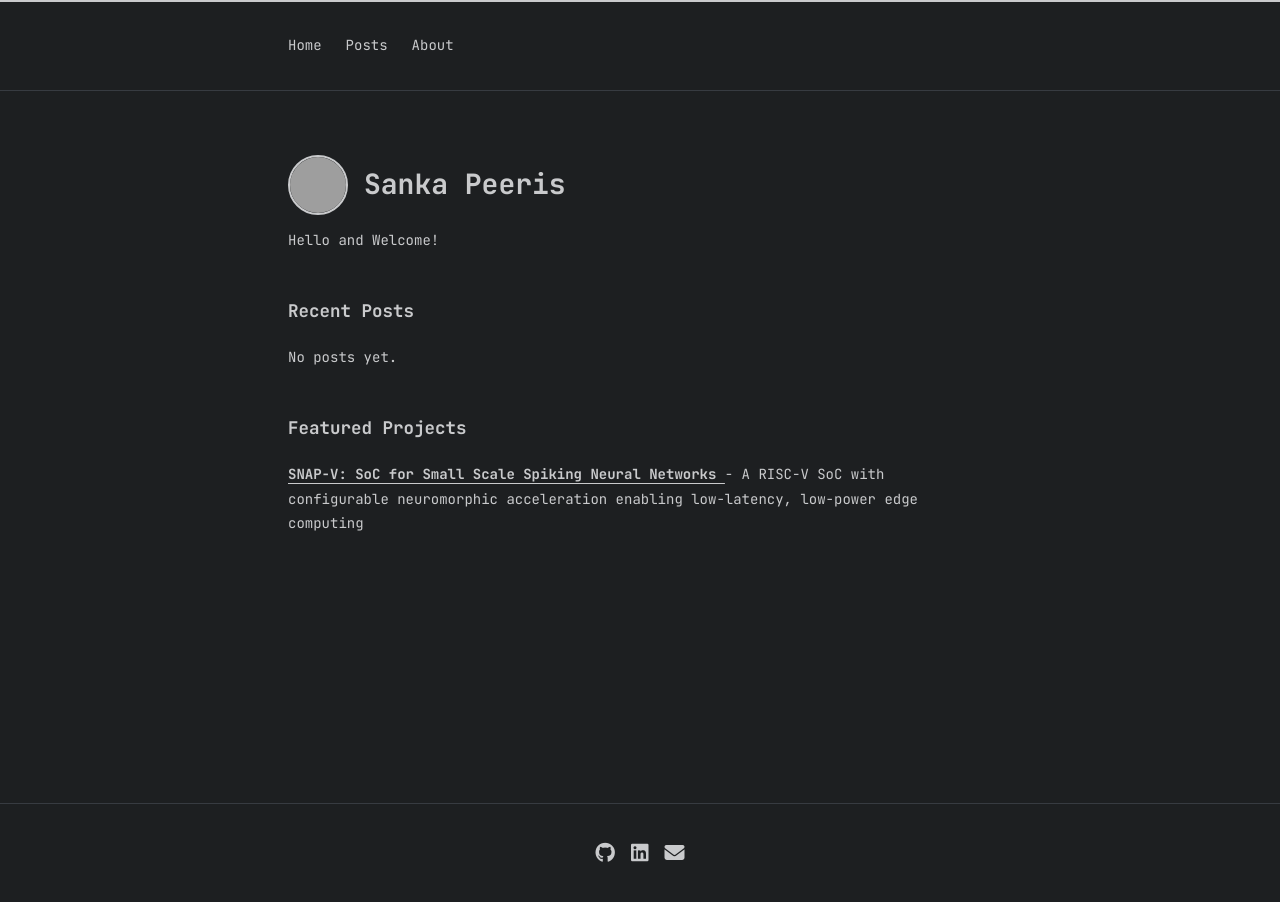
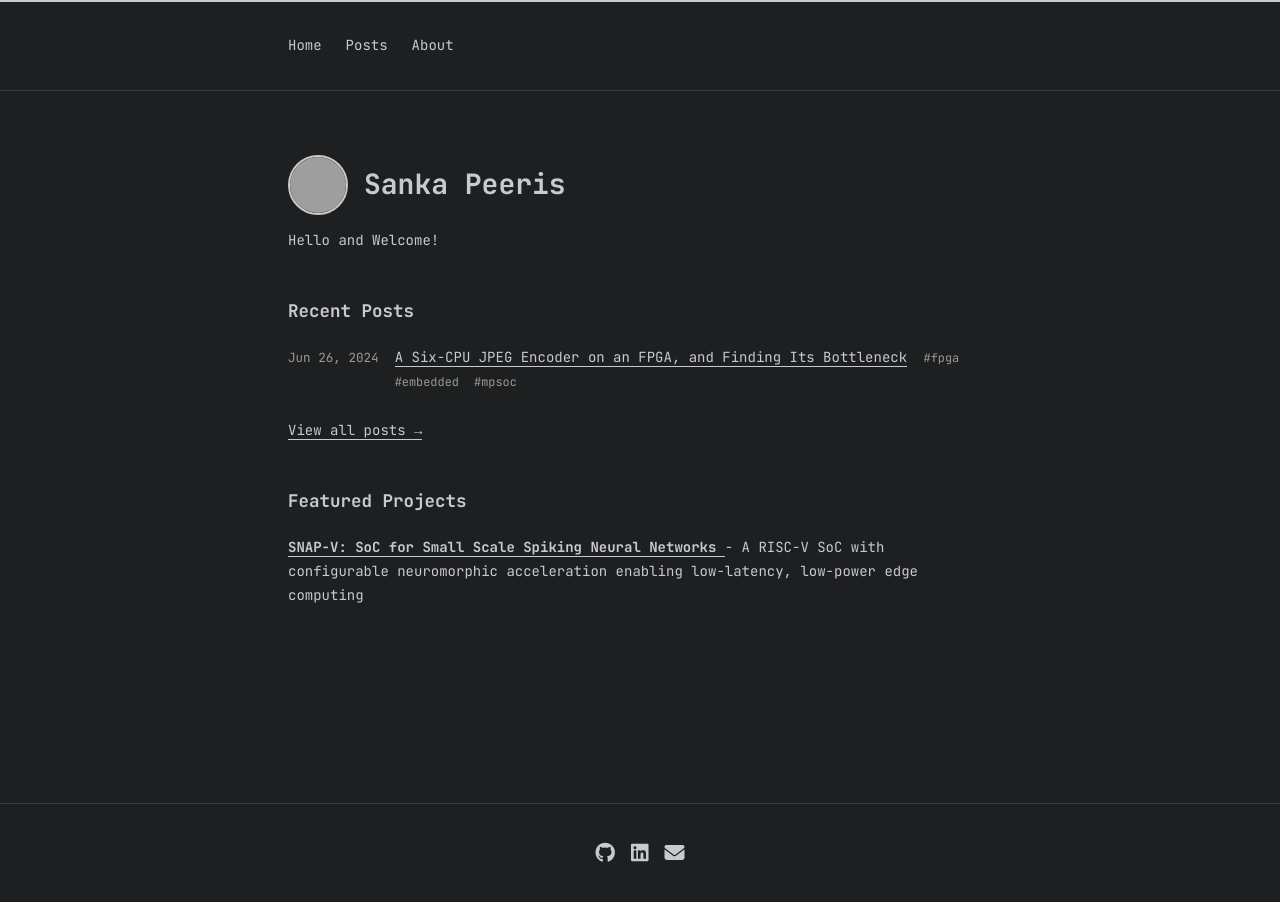
Before and after one commit to sanka-p/sanka-p.github.io, a Jekyll site: the page built from index.html, in a window 1280 px wide. Built offline with Jekyll 4.4.1, drawn with Linux system fonts in a browser that asks for light colours; the list of posts is cut into pages by our own code; part of the change alters nothing that is shown; grey boxes are pictures that could not be loaded.

Commit message:
Add CO503 pipelined JPEG encoder MPSoC post
Adds a write-up of the CO503 lab: a six-stage JPEG encoder pipeline on
Nios II CPUs, bottleneck analysis via FIFO stall counts, and a DCT
hardware accelerator. Also adds table and image caption styling for posts.

````diff
--- /dev/null
+++ b/_posts/2024-06-26-pipelined-jpeg-encoder-mpsoc.md
@@ -0,0 +1,230 @@
+---
+layout: post
+title: "A Six-CPU JPEG Encoder on an FPGA, and Finding Its Bottleneck"
+date: 2024-06-26
+tags: [fpga, embedded, mpsoc, hardware-acceleration, nios-ii, verilog]
+---
+
+This was one of the labs for CO503 (Advanced Embedded Systems) during my undergrad in the Department of Computer Engineering at the University of Peradeniya. My lab partner and I took a software JPEG encoder and split it across a multiprocessor system-on-chip (MPSoC) on an Intel (Altera) Cyclone IV E FPGA (EP4CE115). Each stage of the encoder got its own Nios II soft-core CPU, and the stages passed data to each other through hardware FIFOs.
+
+Getting it to produce a valid JPEG was the easy part. Most of the work went into measuring the pipeline, finding the slowest stage, and making it faster. Our first idea for that didn't work.
+
+## The pipeline
+
+JPEG encoding splits naturally into stages, so we gave each stage its own processor:
+
+| Stage | Job |
+|---|---|
+| 1 | Read the raw YUV image from storage and split it into 8×8 macroblocks |
+| 2 | Level shift (subtract 128 from every sample) |
+| 3 | 2D Discrete Cosine Transform (DCT) |
+| 4 | Quantization and zig-zag reordering |
+| 5 | Huffman encoding |
+| 6 | Write the JPEG file |
+
+![Pipelined JPEG MPSoC block diagram](/assets/images/posts/jpeg-mpsoc/pipeline.jpg)
+*The baseline MPSoC. Each stage is a Nios II CPU, connected to its neighbours by FIFOs. Stage 1 also has direct channels to stages 4, 5 and 6, which it uses to send metadata such as the block count, quality factor and image dimensions.*
+
+Each stage was a small self-contained subsystem: a Nios II CPU, its own memory, a JTAG UART for logging, a system timer and a high-precision timer for measurements.
+
+![Component configuration of a single stage](/assets/images/posts/jpeg-mpsoc/stage-config.jpg)
+*The building block repeated for each stage.*
+
+Memory was tight. Stage 1 has to hold the whole raw image, so it got the off-chip SDRAM. Every other stage ran from on-chip memory. To make the binaries fit, stages 2–5 were built against the reduced ("small") C library:
+
+| Stage | On-chip memory (KB) |
+|---|---|
+| 2 | 12 |
+| 3 | 17.8 |
+| 4 | 12 |
+| 5 | 32 |
+| 6 | 100 |
+
+## Measuring a pipeline
+
+In a pipeline, a stage's work time doesn't tell you much by itself. What matters is how long each stage spends waiting. Every stage runs the same loop: read a block from the incoming FIFO, process it, and write it to the outgoing FIFO. So for every block we recorded three things:
+
+- **Read stalls**: how many times the stage tried to read and found the incoming FIFO empty. This means it was waiting on the stage before it.
+- **Write stalls**: how many times the stage tried to write and found the outgoing FIFO full. This means it was waiting on the stage after it.
+- **Block process time**: wall-clock time for read, process and write, *including* the stalls.
+
+The instrumentation was just counters wrapped around the FIFO polling loops, plus timestamps from the high-precision timer:
+
+```c
+// Wait until data is available from the incoming FIFO
+while (!altera_avalon_fifo_read_level(IN_CSR_BASE)) {
+    read_stall_count++;
+}
+data = altera_avalon_fifo_read_fifo(R_BASE, IN_CSR_BASE);
+
+// ... process the block ...
+
+// Keep trying to write until the outgoing FIFO accepts it
+while (altera_avalon_fifo_write_fifo(W_BASE, OUT_CSR_BASE, data)
+       != ALTERA_AVALON_FIFO_OK) {
+    write_stall_count++;
+}
+```
+
+```c
+while (1) {
+    read_stall_count = 0;
+    write_stall_count = 0;
+    time_start = alt_timestamp();
+
+    process_block();
+
+    time_end = alt_timestamp();
+    // Elapsed time in microseconds
+    result = ((long double)(time_end - time_start)) /
+             ((unsigned long long)alt_timestamp_freq() / 1000000);
+}
+```
+
+Each CPU printed its numbers over JTAG UART. We pulled the logs into a Jupyter notebook to plot them.
+
+## Baseline results
+
+The pipeline worked, and this image came out the other end:
+
+![Output JPEG image](/assets/images/posts/jpeg-mpsoc/output.jpg)
+*The encoded output.*
+
+These were the per-block numbers:
+
+| Stage | Avg. block time (ms) | Avg. read stalls | Avg. write stalls |
+|---|---|---|---|
+| 1 | 47.15 | – | 12,957 |
+| 2 | 24.70 | 417,873 | 11,073,667 |
+| 3 | 28.47 | 28,656 | 18,843 |
+| 4 | 27.64 | 33,759 | 13,389 |
+| 5 | 25.70 | 49,860 | 5,032 |
+
+The one-off costs were much bigger than any of these: reading the input file in stage 1 took **17.6 s**, setting up the quantization tables in stage 4 took **1.07 s**, and writing the output file in stage 6 took **29.7 s**. File I/O was painfully slow. We couldn't do much about that, so we focused on throughput per block.
+
+### Stage 3 is the bottleneck, and stage 2 shows it
+
+Stage 2 only subtracts 128 from each sample, yet its block time (24.70 ms) is close to stage 3's (28.47 ms). That's because block time includes stalls. A fast stage sitting in front of a slow one spends most of its time unable to hand off its output. In a pipeline, every stage ends up running at the speed of the slowest one.
+
+Stage 2's stall counts show this clearly. Its write stalls grow steadily with every block, because stage 3 keeps falling further behind:
+
+![Read/write stall count of stage 2](/assets/images/posts/jpeg-mpsoc/stage2-stalls-baseline.png)
+*Cumulative stall counts for stage 2. The write stalls (orange) keep climbing, so stage 2 is mostly waiting for stage 3.*
+
+So the target was the DCT stage.
+
+## Quick win: a data cache for stage 1
+
+First we added a 32 KB data cache to the stage 1 CPU, which reads from slow off-chip SDRAM. Its block time dropped from **47.15 ms to 31.3 ms**. Its write stalls also rose from 12,957 to 38,780. That fits the theory: stage 1 now produced data faster than the rest of the pipeline could take it.
+
+## Attempt 1: more CPUs (didn't work)
+
+Our first idea for the DCT stage was to throw more cores at it. We built three parallel stage 2 → stage 3 lanes and had stage 1 spread the blocks across them. Stage 4 merged the three lanes back into one stream.
+
+![MPSoC with three parallel lanes for stages 2 and 3](/assets/images/posts/jpeg-mpsoc/pipeline-superscalar.jpg)
+*The superscalar variant: three level-shift CPUs and three DCT CPUs running in parallel.*
+
+| Stage | CPU | Avg. block time (ms) | Avg. read stalls | Avg. write stalls |
+|---|---|---|---|---|
+| 1 | | 52.13 | – | 47,788 |
+| 2 | 1 | 25.33 | 6,657,956 | 6,697,537 |
+| 2 | 2 | 23.99 | 9,654,687 | 5,605,050 |
+| 2 | 3 | 30.24 | 9,848,377 | 7,243,273 |
+| 3 | 1 | 30.72 | 41,440 | 18,177 |
+| 3 | 2 | 37.16 | 45,490 | 22,199 |
+| 3 | 3 | 31.34 | 34,469 | 20,702 |
+| 4 | | 28.40 | 42,862 | 14,431 |
+| 5 | | 32.16 | 69,125 | 4,710 |
+
+![Stall counts for the three stage 2 CPUs](/assets/images/posts/jpeg-mpsoc/stage2-stalls-superscalar.png)
+*Stall counts for stage 2 CPUs 1–3 (left to right). Read and write stalls now grow together.*
+
+Nothing got meaningfully faster, and most stages got slightly *slower*. The stage 2 CPUs now spent as much time waiting for input as waiting to write output, so the extra lanes were starved as well as blocked. Each DCT CPU still took about as long per block as before. A soft-core computing a 2D DCT in software is just slow, and three slow cores fed by one stage 1 and merged into one stage 4 didn't add up to a fast stage.
+
+## Attempt 2: a DCT hardware accelerator
+
+So we took the DCT out of software. We wrote a Verilog accelerator and attached it to the stage 3 Nios II as a **custom instruction**. The opcode extension `n` selects the operation: `n` = 0–63 writes pixel `n` into the accelerator, and `n` = 64–127 reads back DCT coefficient `n − 64`.
+
+![Current DCT accelerator architecture](/assets/images/posts/jpeg-mpsoc/dct-accelerator-current.jpg)
+*The accelerator: eight row-DCT units feed eight column-DCT units, all purely combinational.*
+
+A 2D DCT can be split into two passes of 1D DCTs: one over each row, then one over each column. The accelerator does exactly that, with 16 instances of a 1D DCT unit wired back to back. Each unit uses the usual even/odd butterfly decomposition with fixed-point cosine constants scaled by 2¹⁰ (for example, `1420 ≈ cos(π/16)·√2·1024`). This is a lightly condensed version of the unit:
+
+```verilog
+module DCT_Accelerator_Component #(
+    parameter signed [15:0] s1 = 16'sd0,   // shift for the DC/even terms
+    parameter signed [15:0] s2 = 16'sd0    // shift for the multiplied terms
+)( input  signed [15:0] x0, x1, x2, x3, x4, x5, x6, x7,
+   output signed [15:0] y0, y1, y2, y3, y4, y5, y6, y7 );
+
+    localparam signed [15:0] c1 = 16'sd1420; // cos( PI/16) * sqrt(2)
+    localparam signed [15:0] c2 = 16'sd1338; // cos( PI/8 ) * sqrt(2)
+    localparam signed [15:0] c3 = 16'sd1204; // cos(3PI/16) * sqrt(2)
+    localparam signed [15:0] c5 = 16'sd805;  // cos(5PI/16) * sqrt(2)
+    localparam signed [15:0] c6 = 16'sd554;  // cos(3PI/8 ) * sqrt(2)
+    localparam signed [15:0] c7 = 16'sd283;  // cos(7PI/16) * sqrt(2)
+
+    reg signed [31:0] buff[0:8];
+    reg signed [15:0] r[0:7];
+
+    always @(*) begin
+        // Butterfly: sums feed the even outputs, differences the odd ones
+        buff[8] = x0 + x7;  buff[0] = x0 - x7;
+        buff[7] = x1 + x6;  buff[1] = x1 - x6;
+        buff[6] = x2 + x5;  buff[2] = x2 - x5;
+        buff[5] = x3 + x4;  buff[3] = x3 - x4;
+
+        buff[4] = buff[8] + buff[5];  buff[8] = buff[8] - buff[5];
+        buff[5] = buff[7] + buff[6];  buff[7] = buff[7] - buff[6];
+
+        r[0] = (buff[4] + buff[5]) >>> s1;
+        r[4] = (buff[4] - buff[5]) >>> s1;
+        r[2] = (buff[8]*c2 + buff[7]*c6) >>> s2;
+        r[6] = (buff[8]*c6 - buff[7]*c2) >>> s2;
+        r[1] = (buff[0]*c1 + buff[1]*c3 + buff[2]*c5 + buff[3]*c7) >>> s2;
+        r[3] = (buff[0]*c3 - buff[1]*c7 - buff[2]*c1 - buff[3]*c5) >>> s2;
+        r[5] = (buff[0]*c5 - buff[1]*c1 + buff[2]*c7 + buff[3]*c3) >>> s2;
+        r[7] = (buff[0]*c7 - buff[1]*c5 + buff[2]*c3 - buff[3]*c1) >>> s2;
+    end
+
+    assign {y0, y1, y2, y3, y4, y5, y6, y7} =
+           {r[0], r[1], r[2], r[3], r[4], r[5], r[6], r[7]};
+endmodule
+```
+
+The custom-instruction wrapper holds the 64 input pixels in registers. It instantiates eight of these units with `s1 = 0, s2 = 10` for the row pass, and eight with `s1 = 3, s2 = 13` for the column pass. The column pass reads the row results in transposed order. The shifts undo the 2¹⁰ constant scaling and apply the DCT normalisation.
+
+This time it worked:
+
+| Stage | Avg. block time (ms) | Avg. read stalls | Avg. write stalls |
+|---|---|---|---|
+| 1 | 31.21 | – | 39,951 |
+| 2 | 14.14 | 585 | 11,125,223 |
+| 3 | 15.25 | 30,228 | 15,590 |
+| 4 | 16.37 | 37,515 | 6,767 |
+| 5 | 15.63 | 53,984 | 3,321 |
+
+Stage 3 went from 28.47 ms to 15.25 ms per block. Because block time includes stalls, the whole pipeline sped up with it, and stages 2–5 all came down to about 14–16 ms. Stage 2's read stalls fell from about 418k to 585, so it is now almost never waiting for input.
+
+![Stall counts for stage 2 with the DCT accelerator](/assets/images/posts/jpeg-mpsoc/stage2-stalls-accelerator.png)
+*Stage 2 with the accelerator in stage 3. Read stalls are near zero, but write stalls still climb.*
+
+Stage 2's write stalls still climb steadily, though. Stage 3 is faster than before but is still the bottleneck.
+
+## What I'd do next
+
+The obvious next step was to combine both ideas: three parallel DCT lanes, each with its own accelerator. That design didn't fit on the FPGA. Each 1D unit does 20 constant multiplications, so one accelerator needs 16 × 20 = 320. Three copies ran past the device's multiplier blocks.
+
+The fix is to trade area for time. Instead of 16 combinational units, use **one** 1D DCT unit and step it through the block over several clock cycles. First run the eight rows into an intermediate buffer, then run the eight columns of that buffer into the output.
+
+![Proposed DCT accelerator architecture](/assets/images/posts/jpeg-mpsoc/dct-accelerator-proposed.jpg)
+*Proposed redesign: a single clocked row-DCT unit, reused for both passes through an intermediate 1D DCT buffer.*
+
+That cuts the multiplier count by 16×, at the cost of about 16 cycles per block instead of one combinational pass. Even then it would still be much faster than software. A smaller accelerator also leaves room for several copies, and that is how you actually remove the bottleneck.
+
+## Takeaways
+
+- **Measure stalls, not just compute time.** In a pipeline, the slowest stage sets every stage's block time. The stall counts on both sides of a stage show where the bottleneck is. Stage 2 told us more about stage 3 than stage 3's own numbers did.
+- **Adding more cores doesn't help when each core is the problem.** Replicating a slow software stage added FIFO and scheduling overhead without making any single block faster.
+- **Specialized hardware fixed it.** A fairly simple combinational DCT, exposed as a custom instruction, nearly halved the block time.
+- **On an FPGA you can run out of space.** The fastest design is useless if it doesn't fit. Choosing between combinational and multi-cycle hardware is a real design decision.
--- a/assets/css/style.css
+++ b/assets/css/style.css
@@ -340,6 +340,33 @@ pre code {
   margin: 2rem auto;
 }
 
+.post-content img + em {
+  display: block;
+  margin-top: -1.25rem;
+  text-align: center;
+  color: var(--color-meta);
+  font-size: 0.9em;
+}
+
+.post-content table {
+  display: block;
+  overflow-x: auto;
+  border-collapse: collapse;
+  margin: 1.5rem 0;
+}
+
+.post-content th,
+.post-content td {
+  padding: 0.35rem 0.9rem;
+  border-bottom: 1px dotted var(--color-border);
+  text-align: left;
+  white-space: nowrap;
+}
+
+.post-content th {
+  border-bottom: 1px solid var(--color-border);
+}
+
 .post-footer {
   border-top: 1px solid var(--color-border);
   padding-top: 2rem;
````
Also changed, not shown: assets/images/posts/jpeg-mpsoc/dct-accelerator-current.jpg (added), assets/images/posts/jpeg-mpsoc/dct-accelerator-proposed.jpg (added), assets/images/posts/jpeg-mpsoc/output.jpg (added), assets/images/posts/jpeg-mpsoc/pipeline-superscalar.jpg (added), assets/images/posts/jpeg-mpsoc/pipeline.jpg (added), assets/images/posts/jpeg-mpsoc/stage-config.jpg (added), assets/images/posts/jpeg-mpsoc/stage2-stalls-accelerator.png (added), assets/images/posts/jpeg-mpsoc/stage2-stalls-baseline.png (added), assets/images/posts/jpeg-mpsoc/stage2-stalls-superscalar.png (added).
